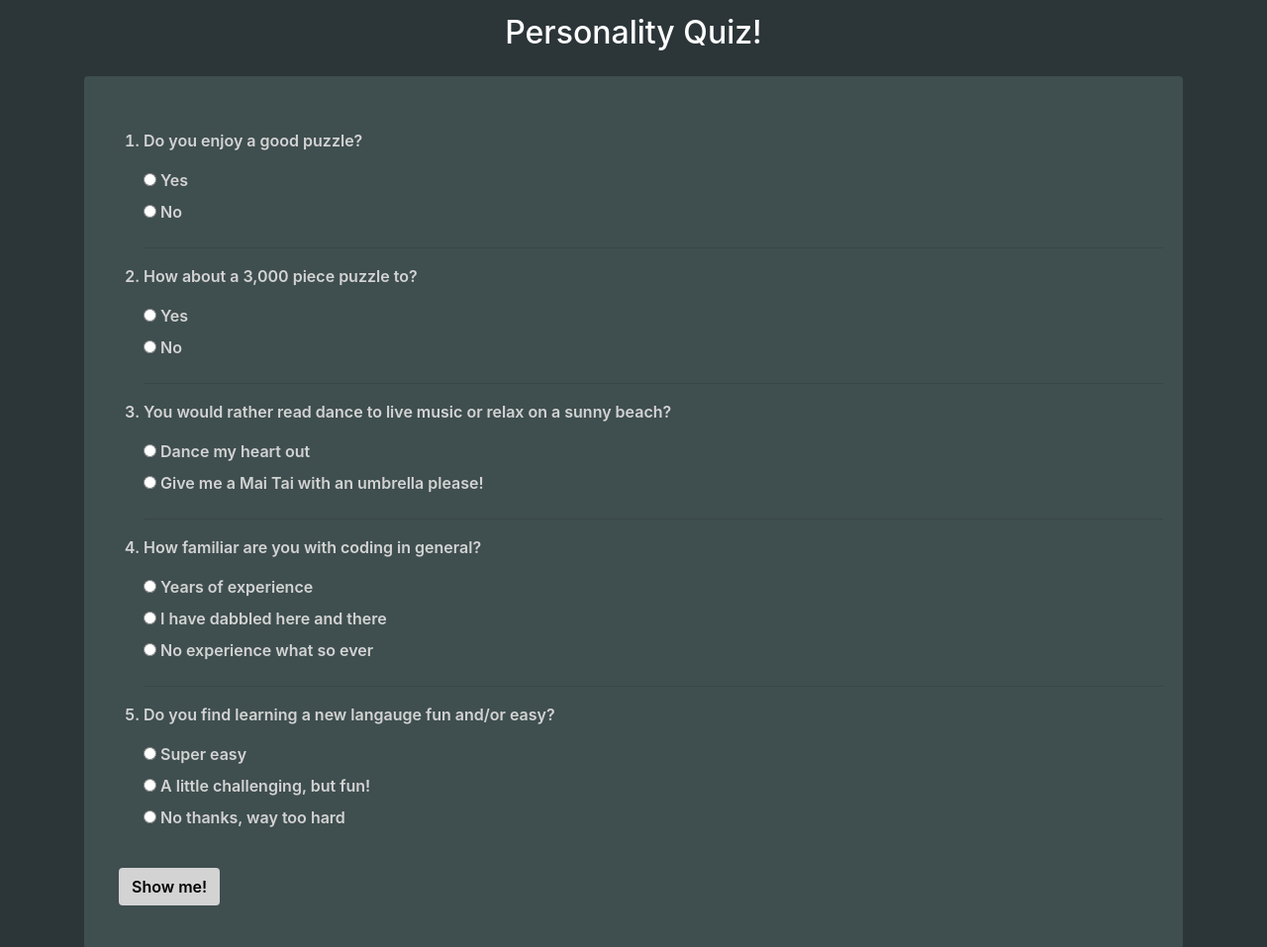
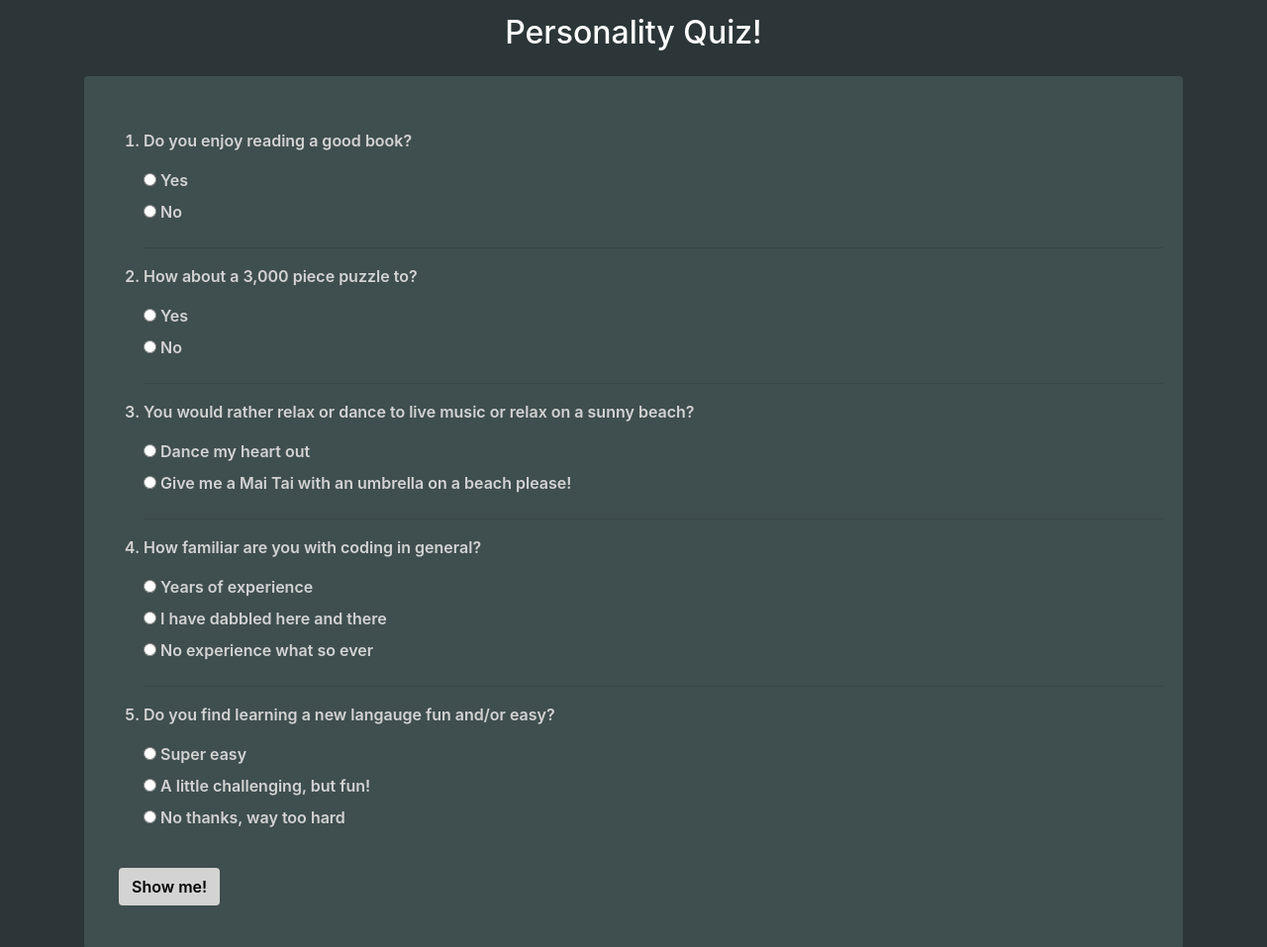
Before and after one commit to pphila/lang-suggester, a plain HTML site: page index.html in a window 1280 px wide. Shown: the part 960-1917 px from the top of the page at 99% size. Drawn offline with Linux system fonts and the light colour scheme.

Commit message:
add fixes to typos in quiz section

```diff
--- a/css/styles.css
+++ b/css/styles.css
@@ -117,7 +117,7 @@ h2 {
 }
 
 .card-deck {
-  margin: 25px;
+  margin: 10px;
 }
 
 .card-body {
--- a/index.html
+++ b/index.html
@@ -27,7 +27,7 @@
       <form id="quizForm">
         <ol>
           <li>
-            <p>Do you enjoy a good puzzle?</p>
+            <p>Do you enjoy reading a good book?</p>
             <input class="personality-input" type="radio" name="question1Rad" value="1">
             <label class="personality-label" for="question1Rad1">Yes</label>
             <br>
@@ -45,12 +45,12 @@
           </li>
           <HR></HR>
           <li>
-            <p>You would rather read dance to live music or relax on a sunny beach?</p>
+            <p>You would rather relax or dance to live music or relax on a sunny beach?</p>
             <input class="personality-input" type="radio" name="question3Rad" value="1">
             <label class="personality-label" for="question3Rad1">Dance my heart out</label>
             <br>
             <input class="personality-input" type="radio" name="question3Rad" value="0">
-            <label class="personality-label" for="question3Rad2">Give me a Mai Tai with an umbrella please!</label>
+            <label class="personality-label" for="question3Rad2">Give me a Mai Tai with an umbrella on a beach please!</label>
           </li>
           <HR></HR>
           <li>
```
Also changed, not shown: 1 other file.
